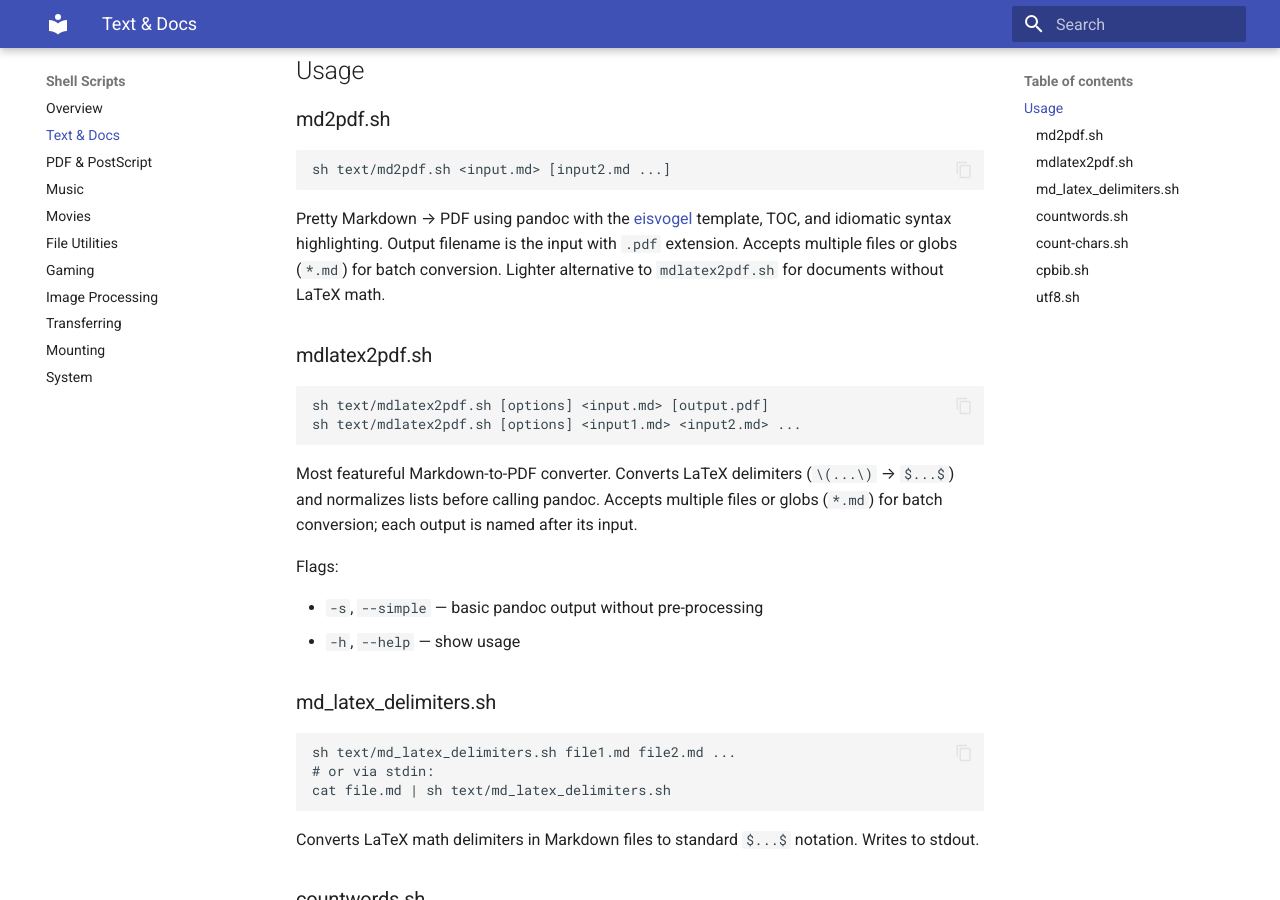
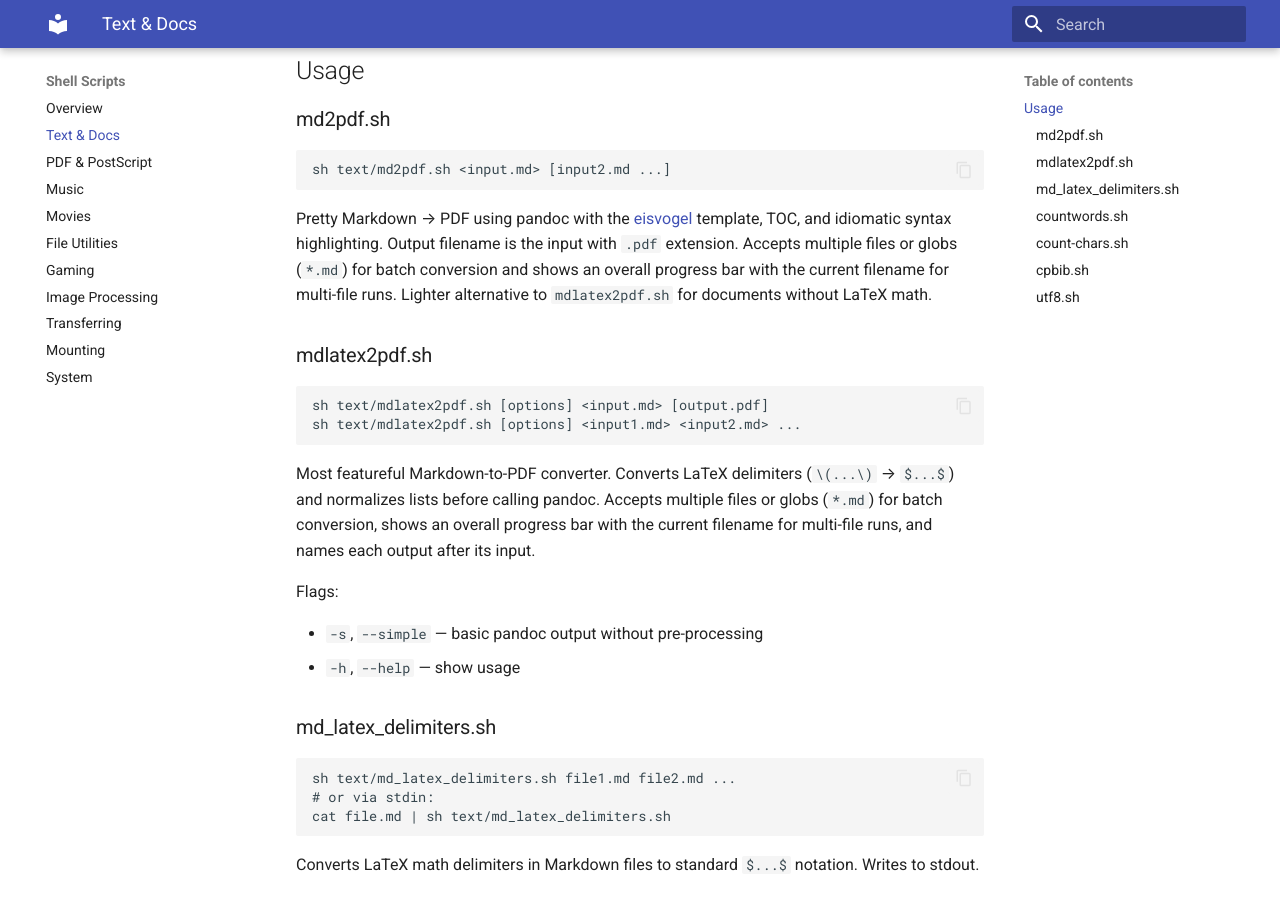
Before and after one commit to rsnemmen/shell-scripts, an MkDocs documentation site: the page built from docs/text.md, in a window 1280 px wide and 900 px high, scrolled down 615 px. Built offline with MkDocs 1.6.1 and Material for MkDocs 9.7.7, drawn with Linux system fonts in a browser that asks for light colours.

Commit message:
Add batch progress to markdown PDF scripts
Co-authored-by: Copilot <223556219+Copilot@users.noreply.github.com>

````diff
--- a/docs/text.md
+++ b/docs/text.md
@@ -22,7 +22,7 @@
 sh text/md2pdf.sh <input.md> [input2.md ...]
 ```
 
-Pretty Markdown → PDF using pandoc with the [eisvogel](https://github.com/Wandmalfarbe/pandoc-latex-template) template, TOC, and idiomatic syntax highlighting. Output filename is the input with `.pdf` extension. Accepts multiple files or globs (`*.md`) for batch conversion. Lighter alternative to `mdlatex2pdf.sh` for documents without LaTeX math.
+Pretty Markdown → PDF using pandoc with the [eisvogel](https://github.com/Wandmalfarbe/pandoc-latex-template) template, TOC, and idiomatic syntax highlighting. Output filename is the input with `.pdf` extension. Accepts multiple files or globs (`*.md`) for batch conversion and shows an overall progress bar with the current filename for multi-file runs. Lighter alternative to `mdlatex2pdf.sh` for documents without LaTeX math.
 
 ### mdlatex2pdf.sh
 
@@ -31,7 +31,7 @@ sh text/mdlatex2pdf.sh [options] <input.md> [output.pdf]
 sh text/mdlatex2pdf.sh [options] <input1.md> <input2.md> ...
 ```
 
-Most featureful Markdown-to-PDF converter. Converts LaTeX delimiters (`\(...\)` → `$...$`) and normalizes lists before calling pandoc. Accepts multiple files or globs (`*.md`) for batch conversion; each output is named after its input.
+Most featureful Markdown-to-PDF converter. Converts LaTeX delimiters (`\(...\)` → `$...$`) and normalizes lists before calling pandoc. Accepts multiple files or globs (`*.md`) for batch conversion, shows an overall progress bar with the current filename for multi-file runs, and names each output after its input.
 
 Flags:
 
````
Also changed, not shown: 2 other files.
